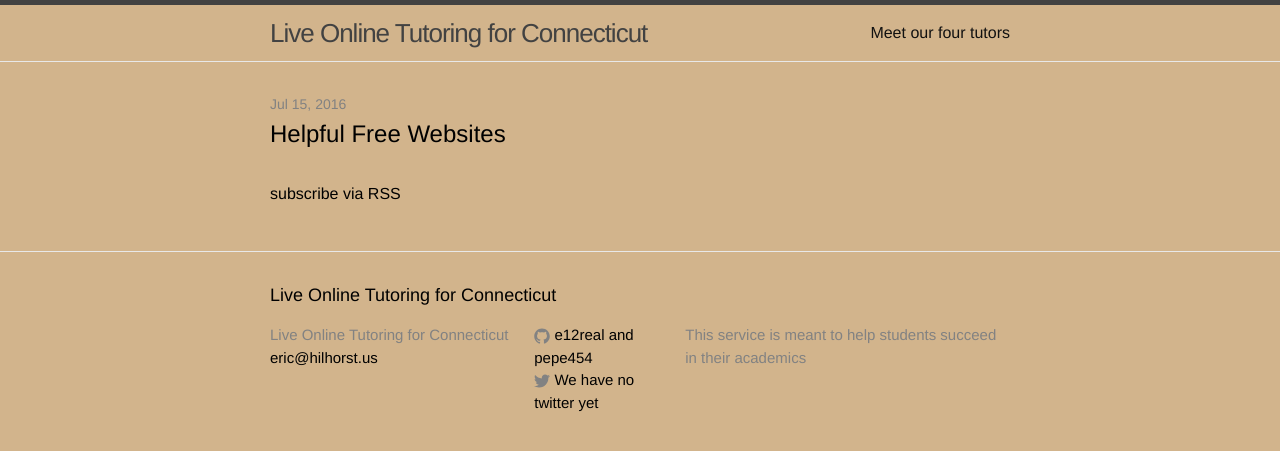
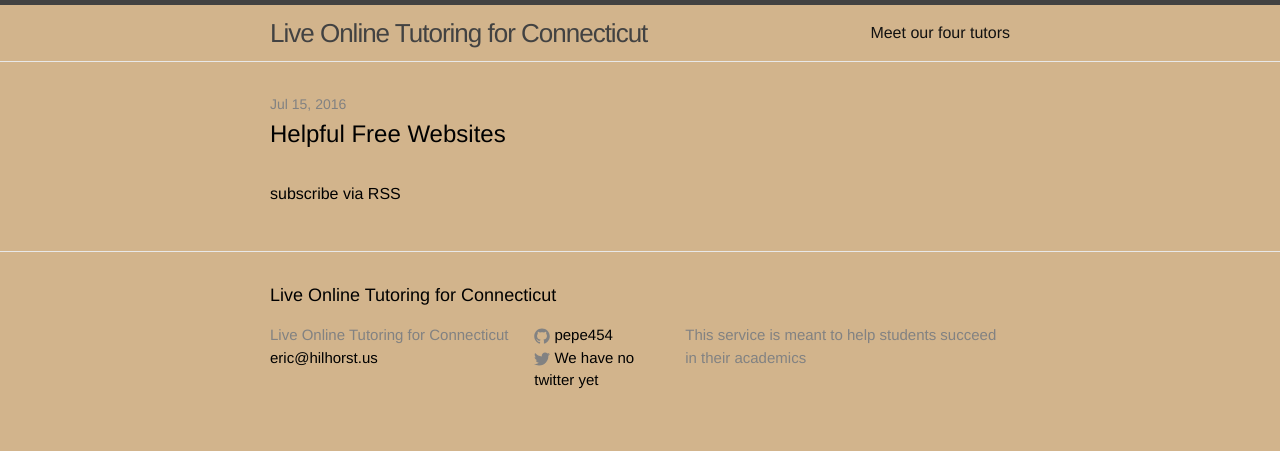
Before and after one commit to pepe454/pepe454.github.io, a Jekyll site: the page built from index.html, in a window 1280 px wide. Shown: the top 451 px of the page. Built offline with Jekyll 4.4.1, drawn with Linux system fonts in a browser that asks for light colours.

Commit message:
Update _config.yml

```diff
--- a/_config.yml
+++ b/_config.yml
@@ -13,7 +13,8 @@ description: > # this means to ignore newlines until "baseurl:"
 baseurl: "" # the subpath of your site, e.g. /blog
 url: "http://www.simsburytutoringservice.com/" # the base hostname & protocol for your site
 twitter_username: We have no twitter yet
-github_username:  e12real and pepe454
+github_username:  e12real
+github_username:  pepe454
 
 # Build settings
 markdown: kramdown
```
